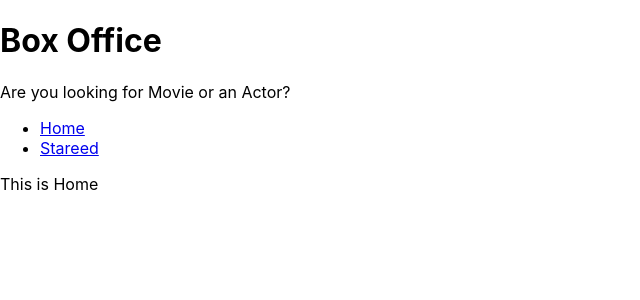
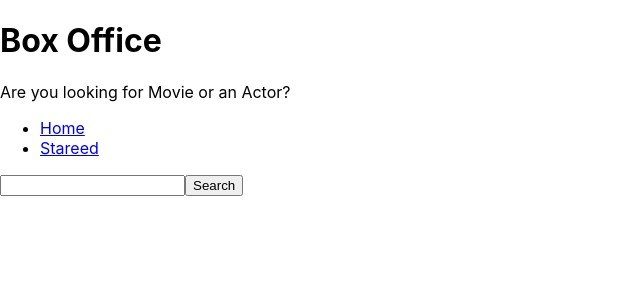
Before and after one commit to mayanklushte/box-office, a React (Create React App) app: page / in a window 1280 px wide. Shown: the top 300 px of the page, without its empty margins (0-640 px from the left). Built offline with nearby package versions, Linux system fonts and the light colour scheme.

Commit message:
created input and fetch function from tv maze api

```diff
--- a/src/pages/Home.js
+++ b/src/pages/Home.js
@@ -1,4 +1,4 @@
-import React from 'react'
+import React, { useState } from 'react'
 import MainPageLayout from '../components/MainPageLayout'
 
 // children layout
@@ -8,11 +8,37 @@
 // this how we should manage layouts in react
 
 const Home = () => {
+  const [input, setInput] = useState('');
+
+  const onSearch = () => {
+    // this is browser's api fetch which fetch data from remote links or api
+    fetch(`https://api.tvmaze.com/search/shows?q=${input}`).then(r => r.json()).then(result=>{
+      console.log(result);
+
+    });
+
+  };
+
+  const onInputChange = (ev) => {
+    setInput(ev.target.value);
+  };
+
+  const onKeyDown = (ev) =>{
+    if(ev.keyCode===13){
+      onSearch()
+    };
+  };
+
+// onkey down is function where we check which key is press using javascript keycode
+// on chnage will handle change of element and {input} is used to set useState element to input box
+
   return (
     <MainPageLayout>
-     This is Home
+     <input type="text" onChange={onInputChange} onKeyDown={onKeyDown} value={input}/>
+     <button type='button' onClick={onSearch}>Search</button>
+
     </MainPageLayout>
-  )
-}
+  );
+};
 
 export default Home
```
